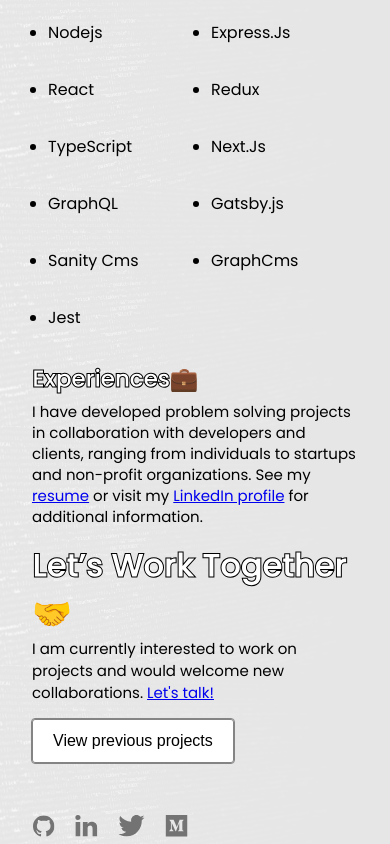
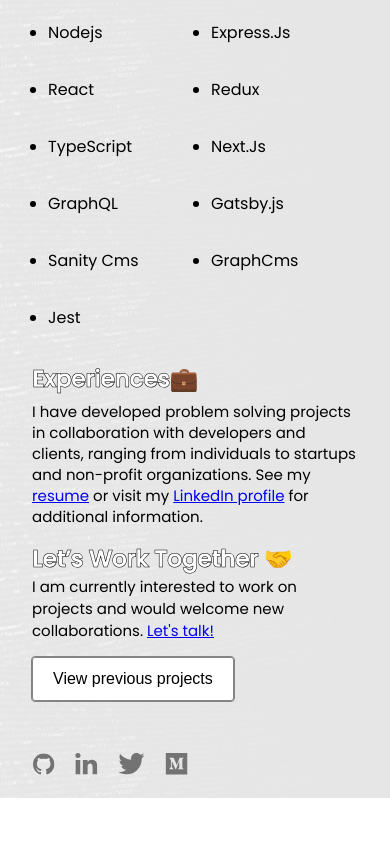
Before and after one commit to nwabuezenonso/v1portfolio, a React (Create React App) app: page /about in a window 390 px wide. Shown: the part 1008-1852 px from the top of the page. After the commit the page ends 1806 px from the top, so only its background shows below. Built offline with nearby package versions, Linux system fonts and the light colour scheme.

Commit message:
media queries styling for need a developer section and other mobile device styling

```diff
--- a/src/components/Footer/Footer.css
+++ b/src/components/Footer/Footer.css
@@ -17,7 +17,7 @@
 @media screen and (max-width: 1150px) {
 
     .footer_links{
-        padding: 2rem 2rem 0 7rem
+        padding: 2rem 2rem 1rem 7rem
     }
     .footer_links svg{
         margin: 0 10px 0 10px;
@@ -31,7 +31,7 @@
 @media screen and (max-width: 650px) {
 
     .footer_links{
-        padding: 2rem 2rem 0 6%
+        padding: 2rem 2rem 1rem 6%
     }
     .footer_links svg{
         margin: 0 10px 0 10px;
--- a/src/components/contactDeveloper/contactDeveloper.css
+++ b/src/components/contactDeveloper/contactDeveloper.css
@@ -16,3 +16,21 @@
     margin-top: 0;
     color: #000000;
 }
+
+
+@media screen and (max-width: 650px) {
+    .need_a_developer h1{
+        -webkit-text-stroke-width: 0.5px;
+        font-size: 23px;
+        line-height: 34px;
+    }
+
+    .need_a_developer p{
+        font-style: normal;
+        font-weight: 400;
+        font-size: 15px;
+        line-height: 22px;
+        margin-top: 0;
+        color: #000000;
+    }
+}
--- a/src/containers/About/About.css
+++ b/src/containers/About/About.css
@@ -107,7 +107,7 @@
 
     .AboutTitle h1{
         -webkit-text-fill-color: #fff;
-        -webkit-text-stroke-width: 2px;
+        -webkit-text-stroke-width: 1px;
         -webkit-text-stroke-color: #000;
         font-size: 44px;
         line-height: 15px;
@@ -135,7 +135,7 @@
     .Technology_title h1, .experience h1{
         margin-top: 1rem;
         -webkit-text-fill-color: #fff;
-        -webkit-text-stroke-width: 1px;
+        -webkit-text-stroke-width: 0.5px;
         -webkit-text-stroke-color: #000;
         font-size: 23px;
         line-height: 34px;
```
